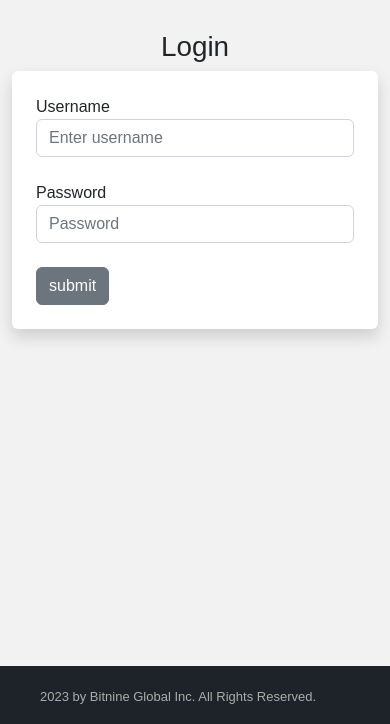
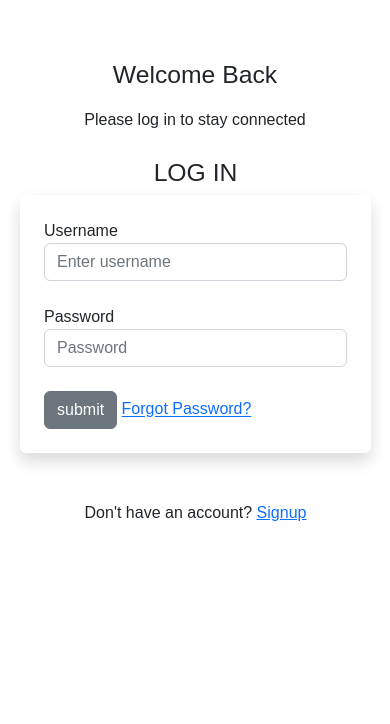
Before and after one commit to MichelAtieno/Apache_AGE_Que_5, a Django app: template apache_age_app/templates/registration/login.html in a window 390 px wide. Shown: the part 120-844 px from the top of the page. Run offline with Django 4.2, Linux system fonts and the light colour scheme; the template is opened without the code that fills it, so the values that code supplies are empty.

Commit message:
Fixed minor errors

```diff
--- a/apache_age_app/templates/registration/base.html
+++ /dev/null
@@ -1,27 +0,0 @@
-{% load static %}
-{% load i18n %}
-<!DOCTYPE html>
-<html>
-
-<head>
-    <meta charset="utf-8">
-    <meta name="viewport" content="width=device-width, initial-scale=1">
-
-    <title>Apache AGE</title>
-    <link rel="stylesheet" href="https://cdn.jsdelivr.net/npm/bootstrap@5.2.3/dist/css/bootstrap.min.css" integrity="sha384-rbsA2VBKQhggwzxH7pPCaAqO46MgnOM80zW1RWuH61DGLwZJEdK2Kadq2F9CUG65" crossorigin="anonymous">
-    <link rel="stylesheet" href="{% static 'css/styles.css' %}">
-    <link rel="stylesheet" href="{% static 'css/registration_styles.css' %}">
-    <link rel="stylesheet" href="{% static 'css/navbar_styles.css' %}">
-    <link rel="stylesheet" type="text/css" href="{% static 'fontawesome_free/css/all.min.css' %}">
-
-
-</head>
-
-<body>
-  {% include "../navbar.html" %}
-  {% block content %}  {%endblock%}
-
-</body>
-
-
-</html>
--- a/apache_age_app/templates/registration/login.html
+++ b/apache_age_app/templates/registration/login.html
@@ -1,14 +1,18 @@
-{% extends './base.html' %}
+{% extends '../base.html' %}
 {% load static %}
 {% load i18n %}
 
 {% block content %}
 
-    <div class="container login-page">
-        <div class="row">
-            <div class="col-md-2"></div>
-            <div class="col-md-8">
-                <h1>Login</h1>
+    <div class="login-page">
+
+            <div class="form-box">
+                <div class="form-details">
+                    <h2>Welcome Back</h2>
+                    <p>Please log in to stay connected</p>
+                </div>
+                <div class="form-content">
+                    <h2>LOG IN</h2>
                     <div class="shadow bg-body rounded p-4 mb-5">
                         <form action="" method=POST>
                             {% csrf_token %}
@@ -23,14 +27,24 @@
                             </div>
                             <br>
                             <input type="submit" value="submit" class="btn btn-secondary">
+                            <a href="#" class="forgot-pass">Forgot Password?</a>
                         </form>
                     </div>
+                    <div class="bottom-link">
+                        Don't have an account?
+                        <a href="#">Signup</a>
                     </div>
-            <div class="col-md-2"></div>
                 </div>
             </div>
             <br>
-    {% include "../footer.html" %}
+
+    </div>
+
+
+
+
+
+
 
 
 {% endblock %}
--- a/static/css/styles.css
+++ b/static/css/styles.css
@@ -227,6 +227,10 @@
     width: 220px;
 }
 
+.navbar.sticky ul li ul li ul {
+    margin-top: -9px;
+}
+
 .navbar ul li:focus-within > ul,
 .navbar ul li:hover > ul {
     display: initial;
@@ -331,24 +335,60 @@
     overflow-x: hidden;
 }
 
+/* ---------- Login Page ----------- */
+
 .login-page {
-    padding-top: 150px;
-    margin-left: 50px;
-}
-
-.login-page .col-md-8 h1 {
+    padding-top: 180px;
+    width: 100%;
+}
+
+
+.form-box {
+    display: flex;
+    margin-bottom: 60px;
+}
+
+.form-box h2 {
     text-align: center;
 }
 
+.form-details {
+    display: flex;
+    text-align: center;
+    flex-direction: column;
+    align-items: center;
+    justify-content: center;
+    width: 35%;
+}
+
+.form-content {
+    width: 60%;
+}
+
+.form-box .bottom-link {
+    text-align: left;
+}
+
+/* ---------- Register Page----------- */
+
 .register-page {
-    padding-top: 150px;
-    margin-left: 20px;
+    padding-top: 180px;
+    /* margin-left: 20px; */
     /* text-align: left */
-}
-
-.register-page .col-md-6 h1 {
+    margin: 0;
+    display: flex;
+    align-items: center;
+    justify-content: center;
+}
+
+#form-detail {
+    display: flex;
+    flex-direction: column;
     text-align: center;
-}
+    /* justify-content: center; */
+    width: 35%;
+}
+
 
 .home-page .section-1 {
     height: 80vh;
@@ -1090,6 +1130,10 @@
     .search {
         display: none;
     }
+
+    .login-page .footer {
+        bottom: 0;
+    }
 }
 
 /* --------Media Query less than 915px------------ */
@@ -1748,7 +1792,7 @@
 
 /* --------Media Query less than 540px------------ */
 
-@media (max-width: 540px) and (max-height: 720px) {
+@media (max-width: 540px) {
     /* -------- Navbar ------------ */
 
     .navbar {
@@ -1782,6 +1826,29 @@
         padding-top: 130px;
     }
 
+    /* -------- Login Page ------------ */
+    .form-box {
+        display: flex;
+        flex-direction: column;
+    }
+
+    .form-details,
+    #form-detail {
+        text-align: center;
+        align-items: center;
+        justify-content: center;
+        width: 100%;
+    }
+
+    .form-content {
+        width: 90%;
+        margin: 0px 30px 0px 30px;
+    }
+
+    .form-box .bottom-link {
+        text-align: center;
+    }
+
 
     /* -------- Section-1 ------------ */
 
@@ -1858,6 +1925,11 @@
 @media (max-width: 428px) {
     .login-page {
         margin-left: 0;
+
+    }
+
+    .form-content {
+        margin-left: 20px;
     }
 
     .register-page {
@@ -2646,6 +2718,15 @@
     .navbar .nav-menu.active {
         height: 72vh;
     }
+
+    .form-content {
+        margin-left: 15px;
+    }
+
+    .forgot-pass {
+        font-size: 14px;
+    }
+
     /* ------Section-1------- */
 
     .home-page .section-1 {
```
Also changed, not shown: apache_age_app/templates/registration/navbar.html (deleted, +0 -162 lines), apache_age_app/templates/registration/register.html (+17 -13 lines). Lines whose indentation alone changed are shown as unchanged.
